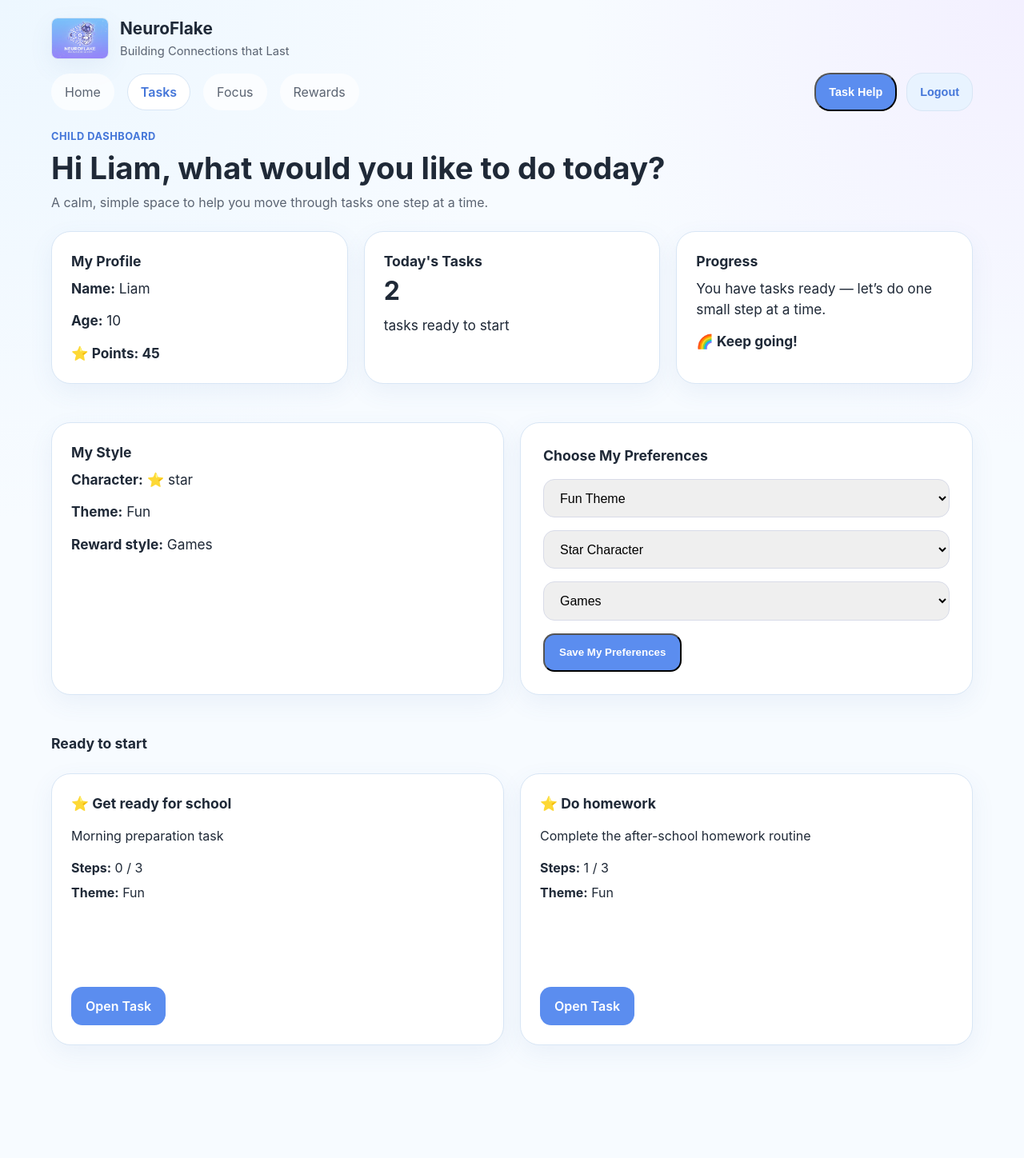
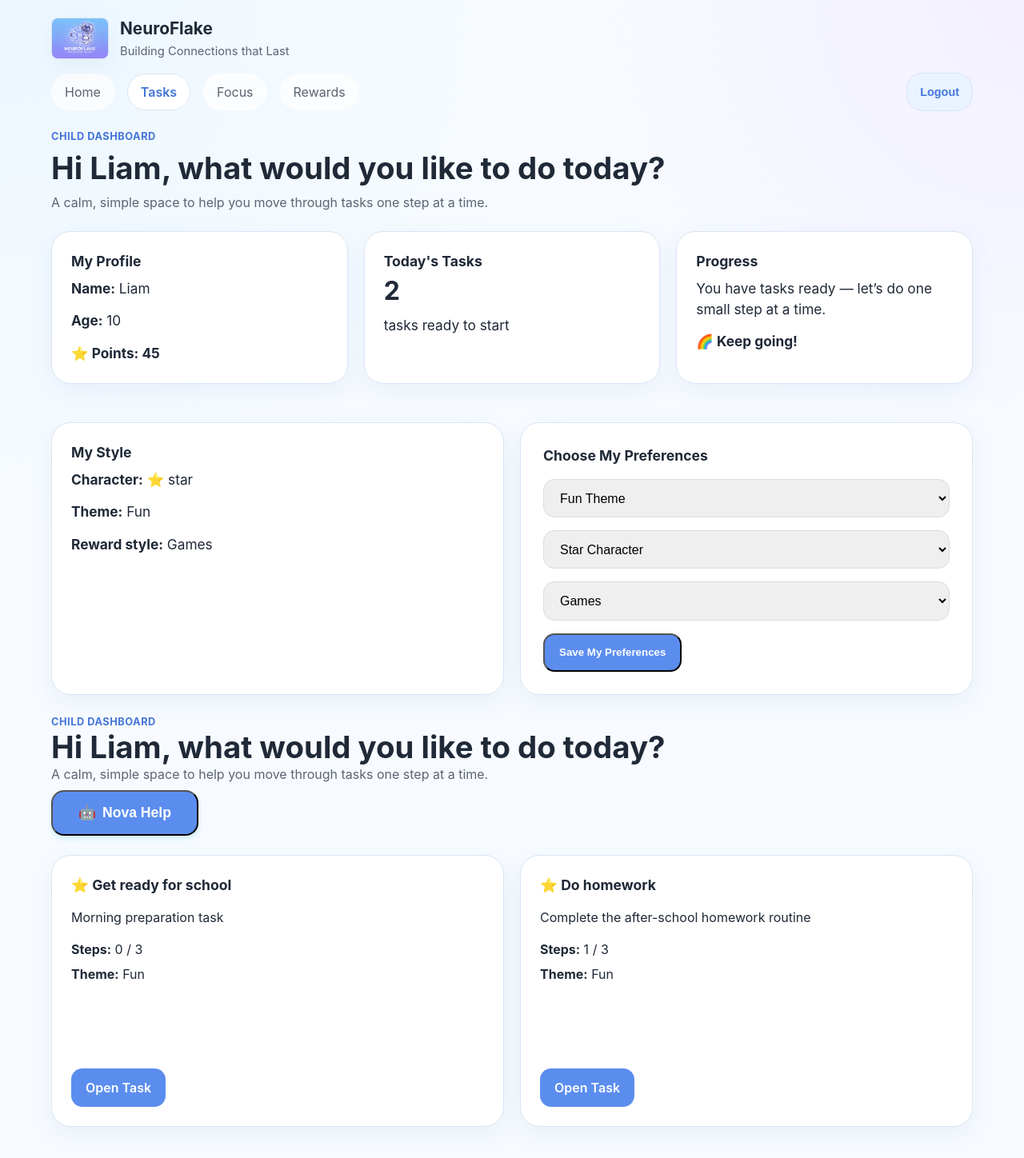
Before and after one commit to sbg001/FIT5120-NeuroFlake, a React (Vite) app in the folder frontend/: page /child in a window 1280 px wide. Shown: the whole page at 80% size. Before the commit the page ends 1347 px from the top, so only its background shows below. Built offline with nearby package versions, Linux system fonts and the light colour scheme; no server answers; the database is empty; sample sign-in values are in the browser's storage.

Commit message:
Resolve merge conflict in TopNav.jsx

```diff
--- a/frontend/src/components/layout/AppLayout.jsx
+++ b/frontend/src/components/layout/AppLayout.jsx
@@ -5,23 +5,13 @@ import PageContainer from "./PageContainer";
 import TaskAssistantModal from "../../components/ui/TaskAssistantModal"; // Adjust path as needed
 
 function AppLayout() {
-  // We control if the modal is open from the very top level
-  const [isAssistantOpen, setIsAssistantOpen] = useState(false);
 
   return (
     <div className="app-shell">
-      {/* Pass a function to TopNav so a button there can open the modal */}
-      <TopNav onOpenAssistant={() => setIsAssistantOpen(true)} />
-
+      <TopNav />
       <PageContainer>
         <Outlet />
       </PageContainer>
-
-      {/* The modal sits on top of everything, but is hidden until isAssistantOpen is true */}
-      <TaskAssistantModal
-        isOpen={isAssistantOpen}
-        onClose={() => setIsAssistantOpen(false)}
-      />
     </div>
   );
 }
--- a/frontend/src/components/layout/TopNav.jsx
+++ b/frontend/src/components/layout/TopNav.jsx
@@ -1,6 +1,6 @@
 import { NavLink, useNavigate } from "react-router-dom";
 
-function TopNav({ onOpenAssistant }) {
+function TopNav() {
   const navigate = useNavigate();
   const isLoggedIn = !!localStorage.getItem("current_user_id");
   const currentRole = String(localStorage.getItem("current_user_role") || "").toLowerCase();
@@ -73,22 +73,6 @@ function TopNav({ onOpenAssistant }) {
         </div>
 
         <div style={{ display: "flex", alignItems: "center", gap: "0.75rem" }}>
-          {isLoggedIn && currentRole !== "parent" && (
-            <button
-              onClick={onOpenAssistant}
-              className="primary-button"
-              style={{
-                padding: "0.5rem 1rem",
-                borderRadius: "20px",
-                display: "flex",
-                alignItems: "center",
-                gap: "0.5rem",
-                fontSize: "0.9rem",
-              }}
-            >
-              Task Help
-            </button>
-          )}
 
           {!isLoggedIn && (
             <button
--- a/frontend/src/pages/ChildDashboard.jsx
+++ b/frontend/src/pages/ChildDashboard.jsx
@@ -1,5 +1,6 @@
 import { Link } from "react-router-dom";
 import InfoCard from "../components/ui/InfoCard";
+import TaskAssistantModal from "../components/ui/TaskAssistantModal";
 import { useEffect, useState } from "react";
 import {
   getTasks,
@@ -18,6 +19,7 @@ function ChildDashboard() {
   const [characterStyle, setCharacterStyle] = useState("star");
   const [rewardInterest, setRewardInterest] = useState("games");
   const [preferenceMessage, setPreferenceMessage] = useState("");
+  const [isAssistantOpen, setIsAssistantOpen] = useState(false);
 
   useEffect(() => {
     async function loadData() {
@@ -278,10 +280,32 @@ function ChildDashboard() {
         </div>
       </div>
 
-      <div className="section-header" style={{ marginTop: "1.5rem" }}>
-        <h3 style={{ margin: 0 }}>
-          {readyTasks.length > 0 ? "Ready to start" : "Completed tasks"}
-        </h3>
+      <div className="section-header" style={{ display: "flex", justifyContent: "space-between", alignItems: "flex-start" }}>
+        <div>
+          <p className="eyebrow">Child Dashboard</p>
+          <h2 className="page-title">
+            Hi {displayName}, what would you like to do today?
+          </h2>
+          <p className="page-text">
+            A calm, simple space to help you move through tasks one step at a time.
+          </p>
+        </div>
+
+        {/* Assistant Launch Button */}
+        <button
+          onClick={() => setIsAssistantOpen(true)}
+          className="primary-button"
+          style={{
+            padding: "1rem 2rem",
+            fontSize: "1.1rem",
+            borderRadius: "16px",
+            boxShadow: "0 4px 6px rgba(56, 189, 248, 0.2)",
+            flexShrink: 0
+          }}
+        >
+          <span role="img" aria-label="robot" style={{ marginRight: "0.5rem" }}>🤖</span>
+          Nova Help
+        </button>
       </div>
 
       <div className="card-grid" style={{ alignItems: "stretch" }}>
@@ -339,6 +363,10 @@ function ChildDashboard() {
           </article>
         ))}
       </div>
+      <TaskAssistantModal
+        isOpen={isAssistantOpen}
+        onClose={() => setIsAssistantOpen(false)}
+      />
     </section>
   );
 }
```
Also changed, not shown: frontend/src/components/ui/TaskAssistantModal.jsx (+63 -34 lines), 1 other file (tests, documents, lock files or other folders).
